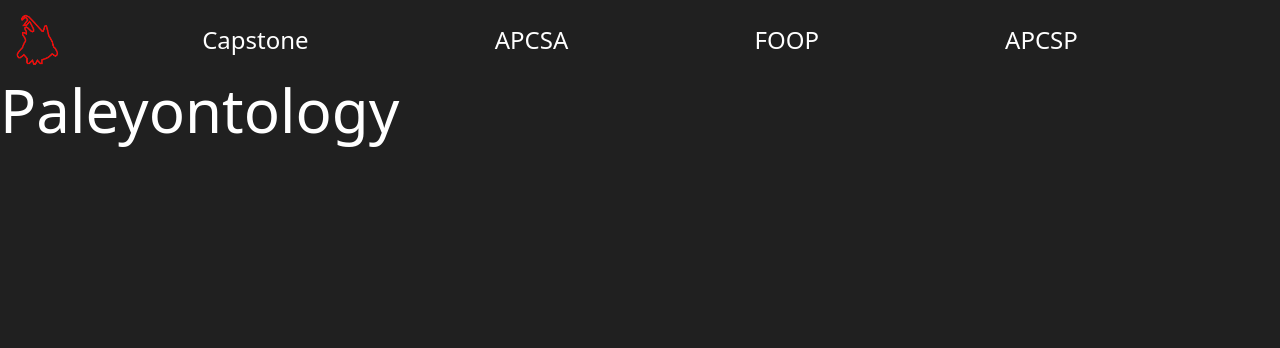
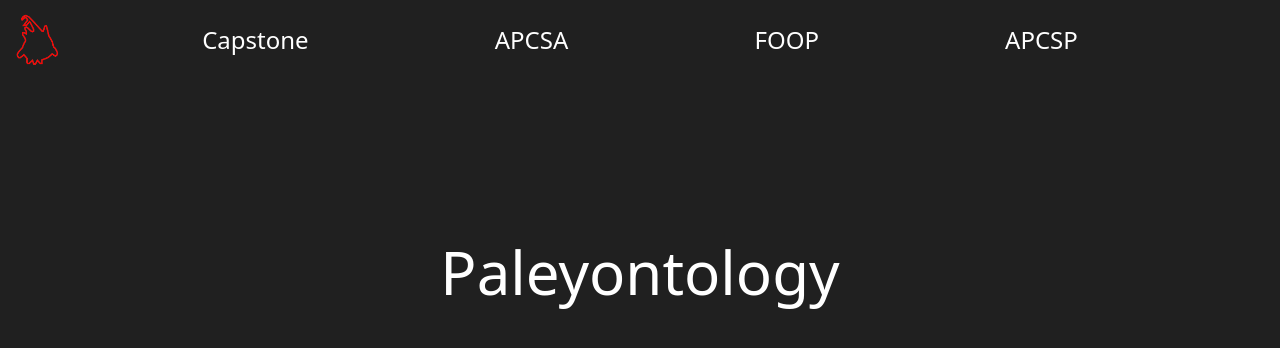
Before and after one commit to CrolineCrois/peleywebstie, a Next.js app: page / in a window 1280 px wide. Shown: the top 348 px of the page. Built offline with nearby package versions, Linux system fonts and the light colour scheme.

Commit message:
center title

```diff
--- a/app/page.tsx
+++ b/app/page.tsx
@@ -6,9 +6,13 @@ export default function Home() {
     <main>
       <body className="bg-[#202020] w-full h-full">
         <NavBar/>
-        <h1 className="flex w-full text-white text-6xl font-montserrat">
-            Paleyontology
-        </h1>
+        <div className="flex h-96">
+          <div className="m-auto">
+            <h1 className="flex w-full text-white text-6xl font-montserrat justify-center align-middle">
+                Paleyontology
+            </h1>
+          </div>
+        </div>
       </body>
     </main>
 
```
